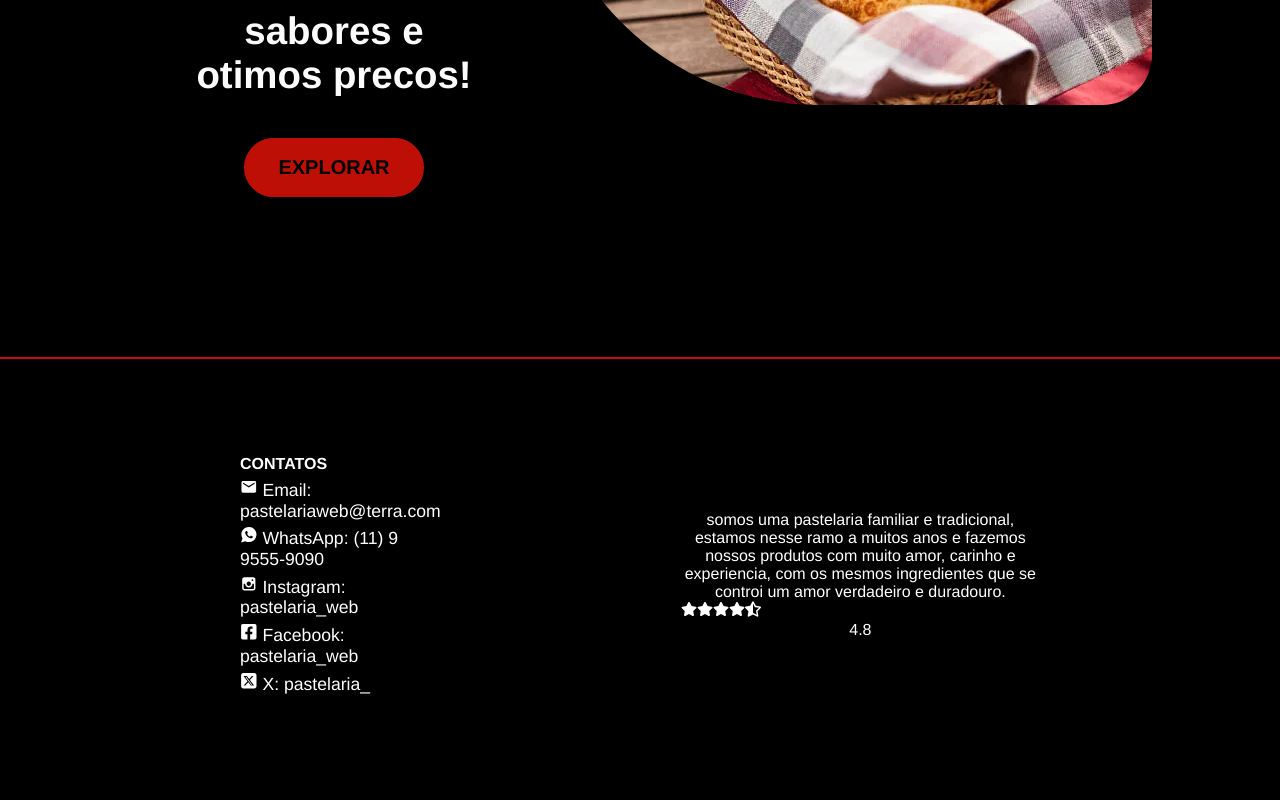
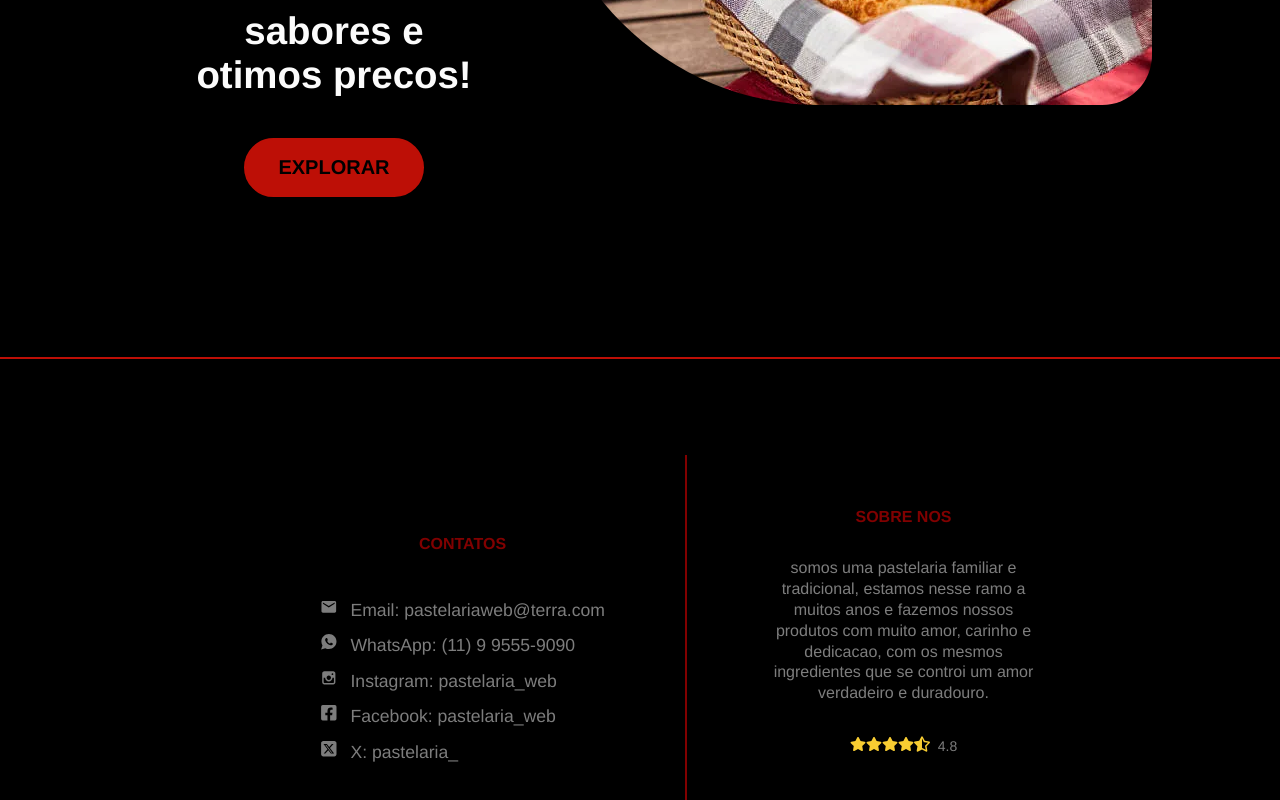
Before and after one commit to devLucasAquino/pastelaria-web, a React (Vite) app: page / in a window 1280 px wide. Shown: the part 621-1421 px from the top of the page. Built offline with nearby package versions, Linux system fonts and the light colour scheme.

Commit message:
style: update style footer

```diff
--- a/src/components/Footer/Footer.css
+++ b/src/components/Footer/Footer.css
@@ -4,14 +4,32 @@ footer{
     align-items: center;
     justify-content: center;
     padding: 6rem 15rem;
-    gap: 15rem;
     border-top: 2px solid #bd0f06;
 }
 
+footer p{
+    color: #7d7d7d;
+}
+
+footer p:hover{
+    color: #fbfbfb41;
+    cursor: pointer;
+}
+
+footer h4{
+    color: #810000;
+    margin-bottom: 2rem;
+}
+
 footer .contatos{
+    display: flex;
+    flex-direction: column;
+    align-items: center;
+    padding: 5rem;
     width: auto;
     height: auto;
-    text-align: ;
+    text-align: left;
+    border-right: 2px solid #810000;
 }
 
 footer .contatos li{
@@ -19,11 +37,38 @@ footer .contatos li{
 }
 
 footer .contatos p{
-    margin-top: 0.3rem;
+    margin-top: 0.8rem;
     font-size: 1.1rem;
-    text-wrap: wrap;
+    white-space: nowrap;
+}
+
+footer .contatos p svg{
+    margin-right: 0.5rem;
+}
+
+footer .description{
+    display: flex;
+    flex-direction: column;
+    align-items: center;
+    justify-content: center;
+    padding-left: 5rem;
 }
 
 footer .description p{
     text-align: center;
+    margin-bottom: 2rem;
+    line-height: 1.3rem;
 }
+
+footer .rated{
+    display: flex;
+}
+
+footer .rated p{
+    font-size: 14px;
+    margin-left: 0.5rem;
+}
+
+footer .rated svg{
+    color: #f8cd32;
+}
--- a/src/components/Footer/Footer.jsx
+++ b/src/components/Footer/Footer.jsx
@@ -22,9 +22,10 @@ const Footer = () => {
                 </ul>
             </div>
             <div className="description">
+                <h4>SOBRE NOS</h4>
                 <p>somos uma pastelaria familiar e tradicional,
                 estamos nesse ramo a muitos anos e fazemos
-                nossos produtos com muito amor, carinho e experiencia,
+                nossos produtos com muito amor, carinho e dedicacao,
                 com os mesmos ingredientes que se controi um amor verdadeiro e duradouro.</p>
                 <div className="rated">
                     <FaStar />
```
